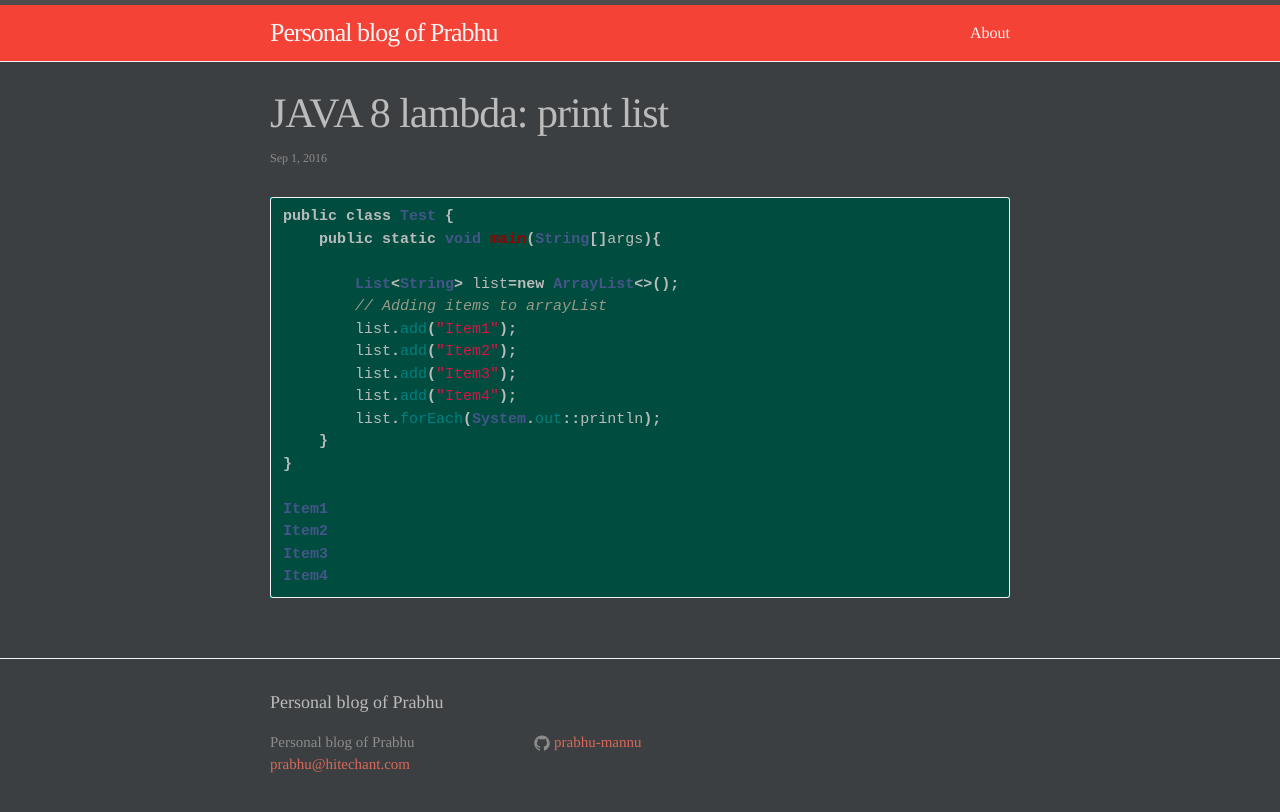
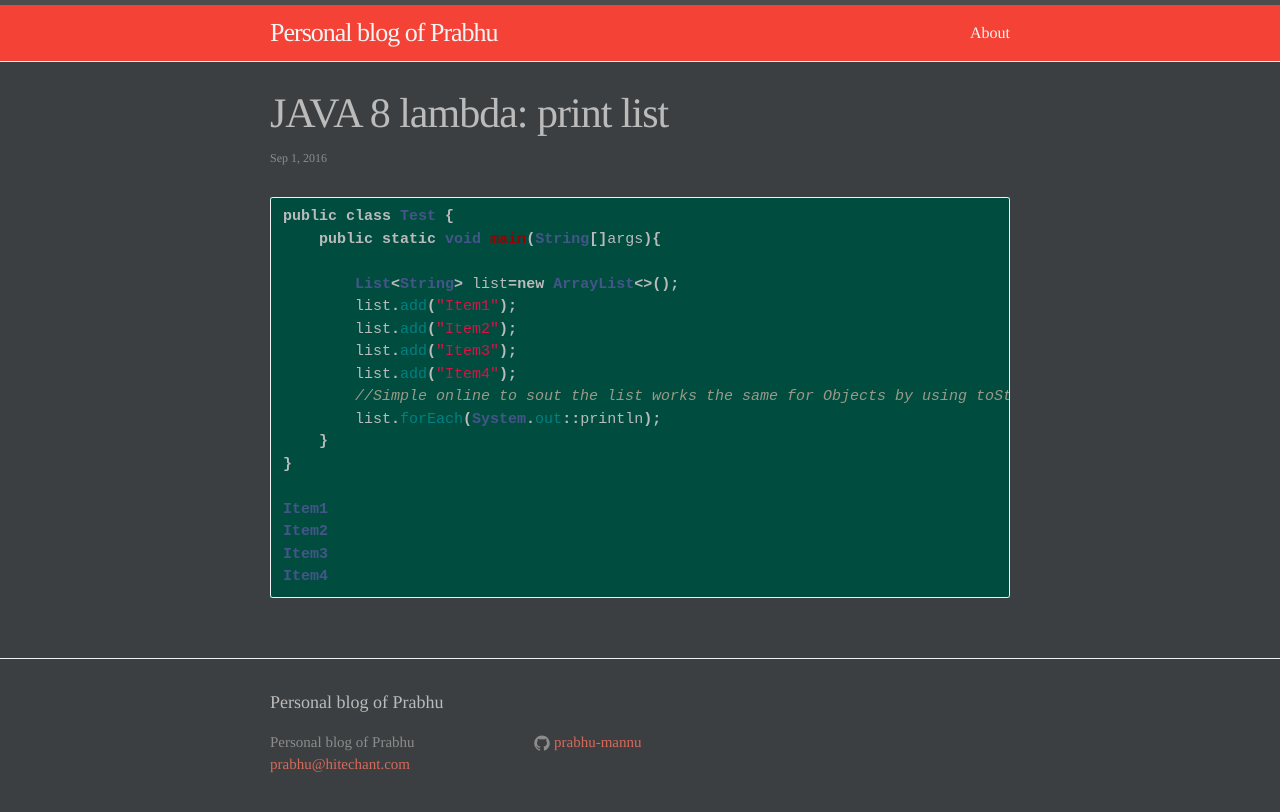
Before and after one commit to prabhu-mannu/prabhu-mannu.github.com, a Jekyll site: the page built from _posts/2016-09-01-java-lambda.markdown, in a window 1280 px wide. Shown: the top 812 px of the page. Built offline with Jekyll 4.4.1, drawn with Linux system fonts in a browser that asks for light colours.

Commit message:
Update 2016-09-01-java-lambda.markdown

```diff
--- a/_posts/2016-09-01-java-lambda.markdown
+++ b/_posts/2016-09-01-java-lambda.markdown
@@ -18,11 +18,11 @@ public class Test {
     public static void main(String[]args){
 
         List<String> list=new ArrayList<>();
-        // Adding items to arrayList
         list.add("Item1");
         list.add("Item2");
         list.add("Item3");
         list.add("Item4");
+        //Simple online to sout the list works the same for Objects by using toString
         list.forEach(System.out::println);
     }
 }
```
